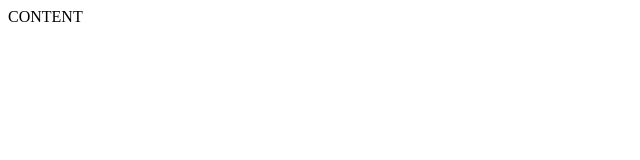
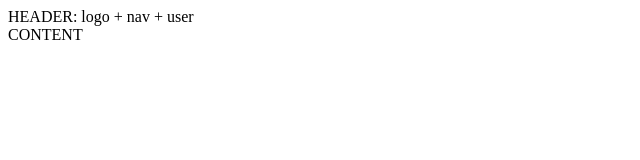
Before and after one commit to Vaida83/Real-estate, a website: page index.html in a window 1280 px wide. Shown: the whole page, without its empty margins (0-640 px from the left). Drawn offline with Linux system fonts and the light colour scheme.

Commit message:
initial header html

```diff
--- a/index.html
+++ b/index.html
@@ -3,9 +3,13 @@
 <head>
     <meta charset="UTF-8">
     <meta name="viewport" content="width=device-width, initial-scale=1.0">
-    <title>Document</title>
+    <title>Real Estate</title>
+
 </head>
 <body>
+    <header>
+        HEADER: logo + nav + user
+    </header>
     CONTENT
 </body>
 </html>
```
